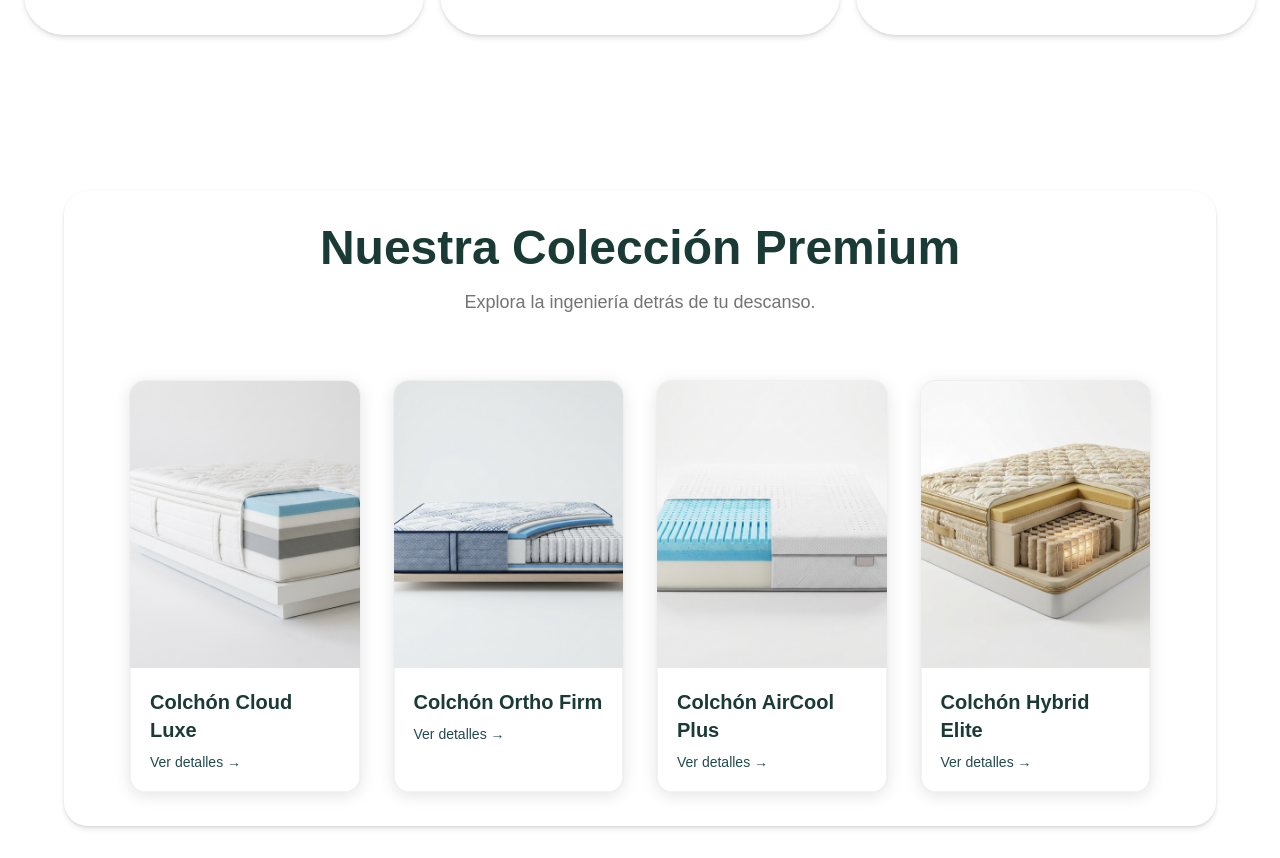
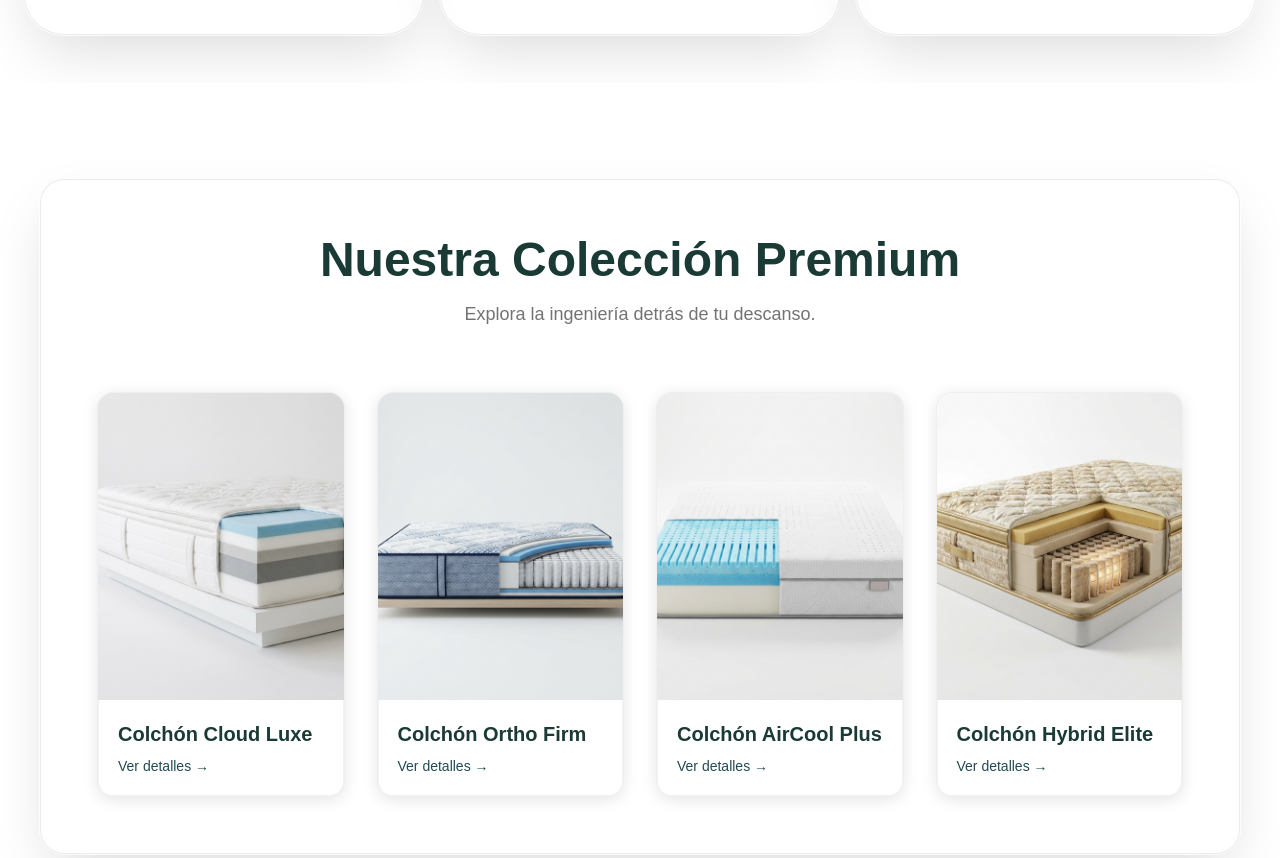
Before and after one commit to edwinforwork14/WH-MATTRESS, a Next.js app: page / in a window 1280 px wide. Shown: the part 2699-3557 px from the top of the page. Built offline with nearby package versions, Linux system fonts and the light colour scheme.

Commit message:
afinacion del footer el proceso

```diff
--- a/app/globals.css
+++ b/app/globals.css
@@ -233,7 +233,7 @@
      GLASS BASE
      ========================= */
   .glass {
-    @apply border border-white/20 bg-background/20 backdrop-blur-lg dark:bg-white/5 dark:border-white/10 dark:backdrop-blur-2xl dark:shadow-[0_8px_32px_rgba(0,0,0,0.35),inset_0_1px_0_rgba(255,255,255,0.07)] dark:ring-1 dark:ring-inset dark:ring-white/5;
+    @apply border border-black/[0.08] bg-white/50 backdrop-blur-2xl shadow-[0_24px_60px_-12px_rgba(0,0,0,0.15),inset_0_2px_10px_rgba(255,255,255,1)] ring-1 ring-white/80 dark:bg-white/5 dark:border-white/10 dark:backdrop-blur-2xl dark:shadow-[0_8px_32px_rgba(0,0,0,0.35),inset_0_1px_0_rgba(255,255,255,0.07)] dark:ring-1 dark:ring-inset dark:ring-white/5;
   }
 
   /* =========================
--- a/components/WorkshopGallery.tsx
+++ b/components/WorkshopGallery.tsx
@@ -37,7 +37,7 @@ const WorkshopGallery = () => {
   return (
     <div className='pt-15'>
       <section className="py-20 bg-transparent text-foreground font-sans">
-        <div className="container mx-auto px-4 glass rounded-3xl p-3 sm:p-8 md:p-14 shadow-lg">
+        <div className="mx-2 sm:mx-4 lg:mx-10 glass rounded-3xl p-3 sm:p-8 md:p-14 shadow-2xl">
           {/* Flex container para alinear texto e imágenes */}
           <div className="flex flex-col lg:flex-row gap-12 items-center lg:items-center">
 
--- a/components/content-2.tsx
+++ b/components/content-2.tsx
@@ -4,7 +4,7 @@ import Image from 'next/image'
 export default function ContentSection() {
     return (
         <div className='pb-35'>
-        <section className="pt-16 pb-24 md:pt-40 md:pb-40 font-sans glass rounded-2xl shadow-lg">
+        <section className="mx-2 sm:mx-4 lg:mx-10 py-12 md:py-16 font-sans glass rounded-[2.5rem] shadow-2xl">
             <div className="mx-auto max-w-5xl space-y-8 px-6 md:space-y-16">
                 <h2 className="relative z-10 text-4xl font-semibold text-title lg:text-5xl">El ecosistema WH:<br />Ingeniería al servicio de tu sueño.</h2>
                 <div className="relative">
--- a/components/features-4.tsx
+++ b/components/features-4.tsx
@@ -122,9 +122,9 @@ export default function Features() {
                         className="mx-auto max-w-2xl space-y-4 text-center"
                     >
                         <motion.div variants={transitionVariants.item}>
-                        <span className="glass shadow-lg inline-flex items-center rounded-full border border-primary/20 bg-primary/8 px-3.5 py-1 text-xs font-semibold uppercase tracking-widest text-about">
-                            Tecnología de Descanso
-                        </span>
+                            <span className="glass shadow-lg inline-flex items-center rounded-full border border-primary/20 bg-primary/8 px-3.5 py-1 text-xs font-semibold uppercase tracking-widest text-about">
+                                Tecnología de Descanso
+                            </span>
                         </motion.div>
 
                         <motion.h2
--- a/components/footer.tsx
+++ b/components/footer.tsx
@@ -104,16 +104,8 @@ const links = [
 
 export default function FooterSection() {
     return (
-        <footer className="border-t pt-50 relative z-20 font-sans" aria-label="Pie de página de WH Mattress">
+        <footer className="relative font-sans" aria-label="Pie de página de WH Mattress">
             <div className="mb-8 border-b md:mb-12">
-                <div className="mx-auto flex max-w-5xl flex-wrap items-end justify-between gap-6 px-6 pb-6">
-                    <Link
-                        href="/"
-                        aria-label="WH Mattress – ir al inicio"
-                        className="block size-fit">
-                        <Image src="/Logo.png" alt="WH Mattress – logotipo oficial" width={150} height={40} className="object-contain" />
-                    </Link>
-                </div>
             </div>
             <div className='bg-transparent pt-12 pb-17'>
                 <div className="mx-auto max-w-5xl px-6 pb-12 flex flex-col items-center">
--- a/components/product-grid-container.tsx
+++ b/components/product-grid-container.tsx
@@ -51,9 +51,9 @@ export default function ProductGridContainer() {
     const [selectedProduct, setSelectedProduct] = useState<Product | null>(null);
 
     return (
-        <section className="mb-15 py-12 md:py-24 font-sans mx-0 my-2 sm:mx-1 lg:mx-2 rounded-3xl p-3 sm:p-8 md:p-14" aria-labelledby="products-heading">
-            <div className="glass shadow-lg mx-0 my-1 rounded-3xl p-3 sm:p-8 ">
-            <div className="mx-auto max-w-7xl px-4 sm:px-6 lg:px-8">
+        <section className="mb-15 py-12 md:py-24 font-sans mx-2 sm:mx-4 lg:mx-10" aria-labelledby="products-heading">
+            <div className="shadow-2xl glass rounded-3xl p-6 sm:p-8 md:p-14">
+                <div>
 
                     {/* Header */}
                     <div className="mb-16 text-center">
```
Lines whose indentation alone changed are shown as unchanged.
